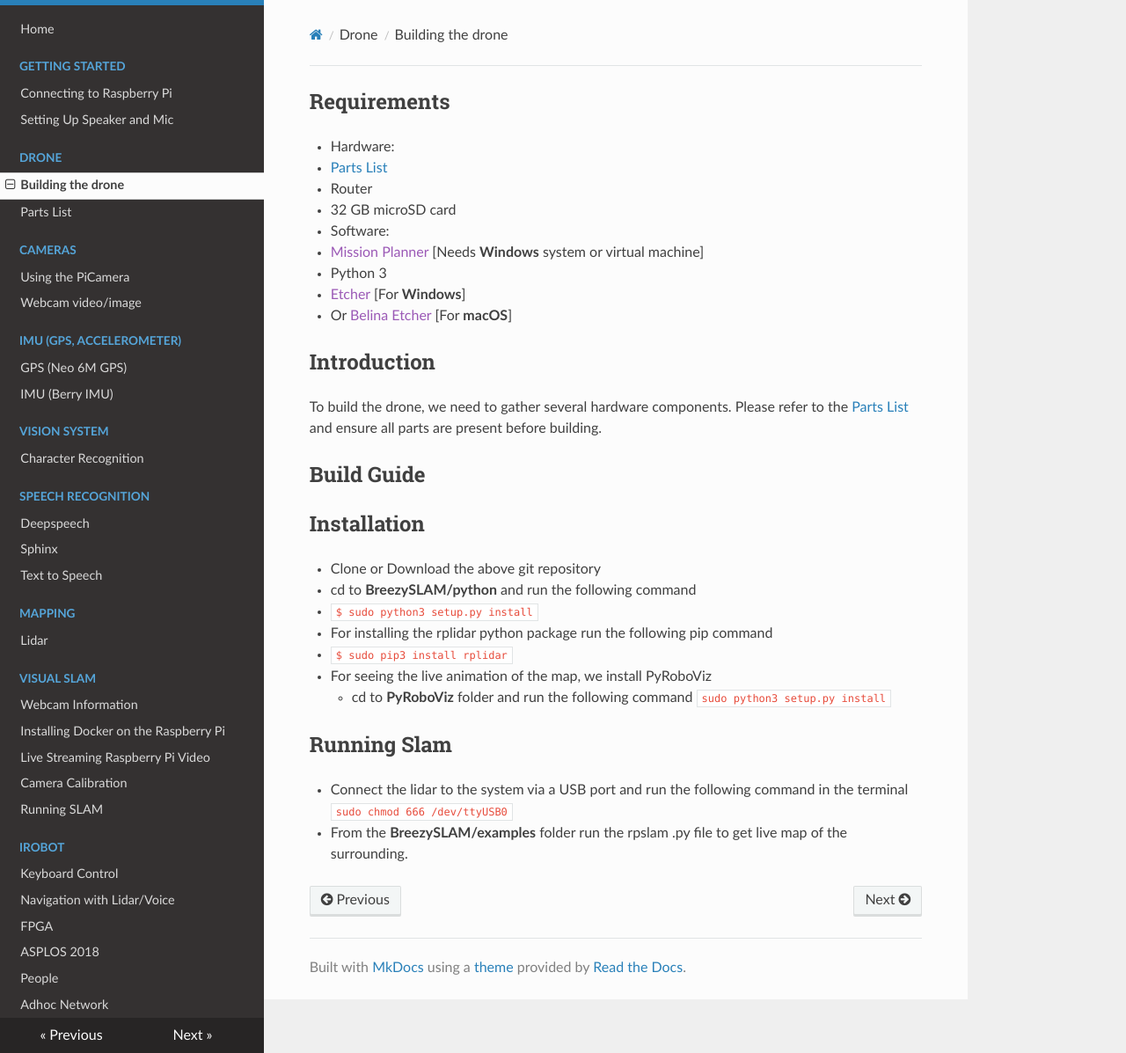
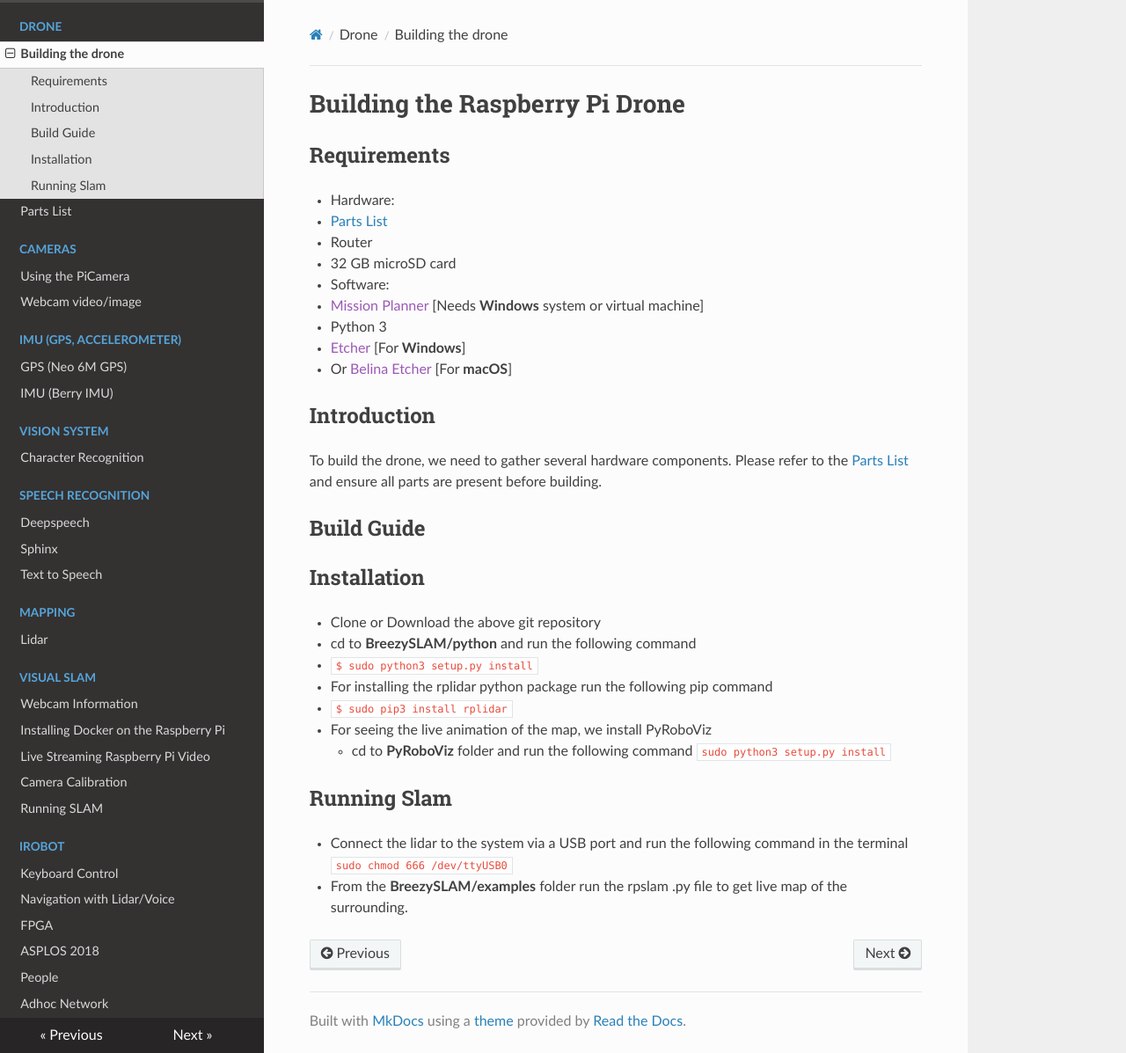
Before and after one commit to parallel-ml/docs, an MkDocs documentation site: the page built from docs/drone/building-drone.md, in a window 1280 px wide and 1197 px high. Shown: the whole window at 88% size. Built offline with MkDocs 1.6.1, drawn with Linux system fonts in a browser that asks for light colours; nearby versions of some CDN libraries.

Commit message:
change to drone docs

```diff
--- a/docs/drone/building-drone.md
+++ b/docs/drone/building-drone.md
@@ -1,3 +1,5 @@
+# Building the Raspberry Pi Drone
+
 ## Requirements
 * Hardware:
  * [Parts List](partslist)
```
